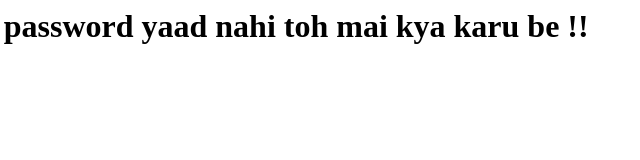
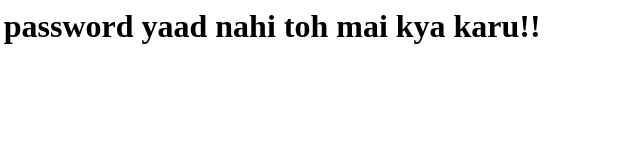
Before and after one commit to atharvsurya007/first, a plain HTML site: page forgotpass.html in a window 1280 px wide. Shown: the full height of the page, 140-780 px from the left. Drawn offline with Linux system fonts and the light colour scheme.

Commit message:
forgotpass.html

```diff
--- a/forgotpass.html
+++ b/forgotpass.html
@@ -1,5 +1,5 @@
 <html>
   <head>
-    <h1>Tuze tera password yaad nahi toh mai kya karu be !!</h1>
+    <h1>Tuze tera password yaad nahi toh mai kya karu!!</h1>
   </head>
 </html>
```
